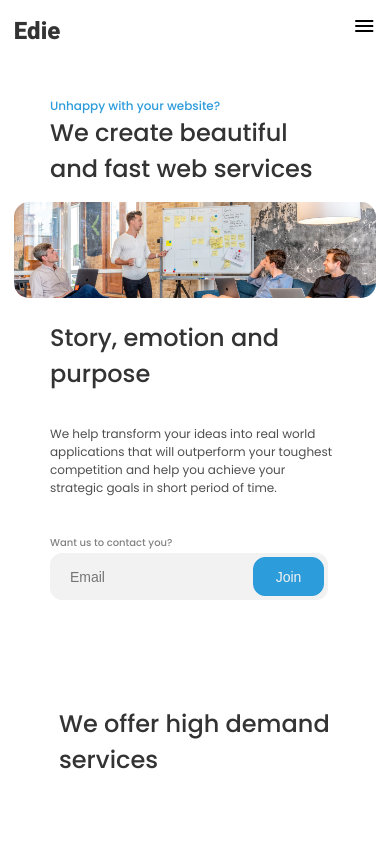
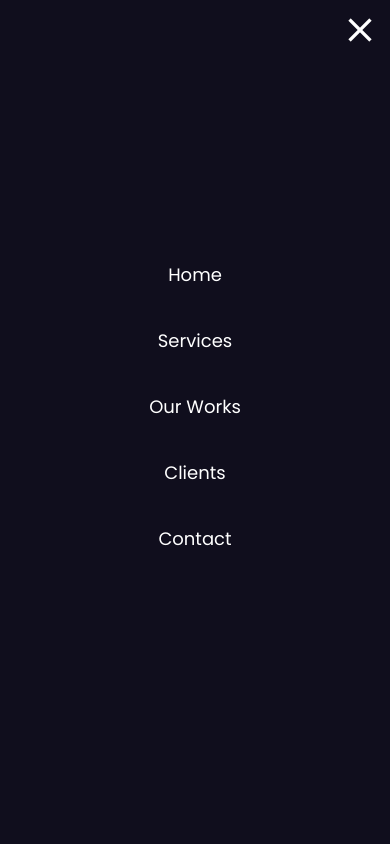
Before and after one commit to nhardiansa/edie-homepage-devchallenges, a plain HTML site: page index.html in a window 390 px wide. Both pictures are taken after a click on the element "menu". Shown: the top 844 px of the page. Drawn offline with Linux system fonts and the light colour scheme.

Commit message:
memperbagus interaksi pada tampilan mobile

```diff
--- a/index.html
+++ b/index.html
@@ -31,12 +31,20 @@
     <title>Edie Homepage</title>
   </head>
   <body>
-    <div class="container">
-      <nav>
+    <nav>
+      <div class="container">
         <h1>Edie</h1>
         <span class="material-icons"> menu </span>
-      </nav>
-
+        <ul>
+          <li><a href="#home">Home</a></li>
+          <li><a href="#service">Services</a></li>
+          <li><a href="#our-works">Our Works</a></li>
+          <li><a href="#clients">Clients</a></li>
+          <li><a href="#contact">Contact</a></li>
+        </ul>
+      </div>
+    </nav>
+    <div class="container">
       <div id="home" class="home">
         <a href="#">Unhappy with your website?</a>
         <h2>We create beautiful and fast web services</h2>
@@ -60,7 +68,7 @@
         </form>
       </div>
 
-      <div class="service">
+      <div id="service" class="service">
         <h2>We offer high demand services</h2>
 
         <div class="cards">
@@ -94,7 +102,7 @@
         </div>
       </div>
 
-      <div class="our-works">
+      <div id="our-works" class="our-works">
         <h2>Good design means good business</h2>
         <div class="products">
           <div class="product">
@@ -131,7 +139,7 @@
         >
       </div>
 
-      <div class="team">
+      <div id="team" class="team">
         <a href="#">Meet the team</a>
         <h2>We are chilled and a laidback team</h2>
         <p>Lorem ipsum dolor sit amet, consectetur adipiscing elit.</p>
@@ -142,7 +150,7 @@
         </div>
       </div>
 
-      <div class="clients">
+      <div id="clients" class="clients">
         <q
           >Fast and outstanding resutls. Edie understands their customer’s
           needs. They have a young and talented team.
@@ -155,13 +163,13 @@
       </div>
     </div>
 
-    <div class="contact">
+    <div id="contact" class="contact">
       <ul>
-        <li><a href="#">Home</a></li>
-        <li><a href="#">Services</a></li>
-        <li><a href="#">Our Works</a></li>
-        <li><a href="#">Clients</a></li>
-        <li><a href="#">Contact</a></li>
+        <li><a href="#home">Home</a></li>
+        <li><a href="#service">Services</a></li>
+        <li><a href="#our-works">Our Works</a></li>
+        <li><a href="#clients">Clients</a></li>
+        <li><a href="#contact">Contact</a></li>
       </ul>
 
       <div class="soc-med">
@@ -190,5 +198,18 @@
     <div class="footer">
       <p>Nabil Hardiansa @ DevChallenges.io</p>
     </div>
+
+    <div class="nav-menu display-none">
+      <span class="close material-icons"> close </span>
+      <ul>
+        <li><a href="#home">Home</a></li>
+        <li><a href="#service">Services</a></li>
+        <li><a href="#our-works">Our Works</a></li>
+        <li><a href="#clients">Clients</a></li>
+        <li><a href="#contact">Contact</a></li>
+      </ul>
+    </div>
+
+    <script src="script.js"></script>
   </body>
 </html>
--- a/sass/style.scss
+++ b/sass/style.scss
@@ -2,6 +2,7 @@
   padding: 0;
   margin: 0;
   box-sizing: border-box;
+  scroll-behavior: smooth;
 }
 
 .container {
@@ -10,9 +11,15 @@
 }
 
 nav {
+  padding: 7px 0;
+  position: fixed;
+  top: 0;
+  width: 100%;
+  transition: 300ms ease-in-out;
+
+  .container {
     display: flex;
     justify-content: space-between;
-  margin-top: 14px;
 
     h1 {
       font-family: Heebo;
@@ -24,14 +31,31 @@ nav {
     }
 
     span {
+      line-height: 35px;
       cursor: pointer;
+    }
+
+    ul {
+      display: none;
+    }
+  }
+}
+
+nav.scrolled {
+  background-color: #100e1d;
+
+  .container {
+    h1,
+    span {
+      color: #ffff;
+    }
   }
 }
 
 .home {
   font-family: Poppins;
   font-style: normal;
-  margin-top: 48px;
+  margin-top: 96px;
 
   display: grid;
   grid-template-columns: 1fr 80% 1fr;
@@ -484,3 +508,46 @@ nav {
     color: #a9a9a9;
   }
 }
+
+.nav-menu {
+  background-color: #100e1d;
+  position: fixed;
+  height: 100vh;
+  width: 100%;
+  top: 0px;
+
+  span {
+    color: #fff;
+    font-size: 40px;
+    position: absolute;
+    right: 10px;
+    top: 10px;
+    cursor: pointer;
+  }
+
+  ul {
+    height: 100%;
+    display: flex;
+    flex-direction: column;
+    justify-content: center;
+    align-items: center;
+    list-style: none;
+
+    li {
+      margin-bottom: 30px;
+      a {
+        font-family: Poppins;
+        font-style: normal;
+        font-weight: normal;
+        font-size: 18px;
+        line-height: 200%;
+        color: #ffff;
+        text-decoration: none;
+      }
+    }
+  }
+}
+
+.nav-menu.display-none {
+  display: none;
+}
--- /dev/null
+++ b/script.js
@@ -0,0 +1,32 @@
+const menuIcon = document.querySelector("nav span")
+const close = document.querySelector(".nav-menu span")
+const navbar = document.querySelector("nav")
+const navList = close.parentElement
+const link = navList.querySelectorAll("ul li a")
+
+
+// When menu icon clicked
+menuIcon.addEventListener("click", function(){
+    navList.classList.toggle("display-none")
+})
+
+// When close icon clicked
+close.addEventListener("click", () => {
+    navList.classList.toggle("display-none")
+})
+
+// When page on scroll
+window.addEventListener("scroll", function(){
+    if(window.pageYOffset > navbar.offsetTop){
+        navbar.classList.add('scrolled')
+    }else{
+        navbar.classList.remove('scrolled')
+    }
+})
+
+// When link on nav list clicked
+link.forEach(e => {
+    e.addEventListener("click", function(){
+        navList.classList.toggle("display-none")
+    })
+});
```
Also changed, not shown: css/style.css, 1 other file. Lines whose indentation alone changed are shown as unchanged.
